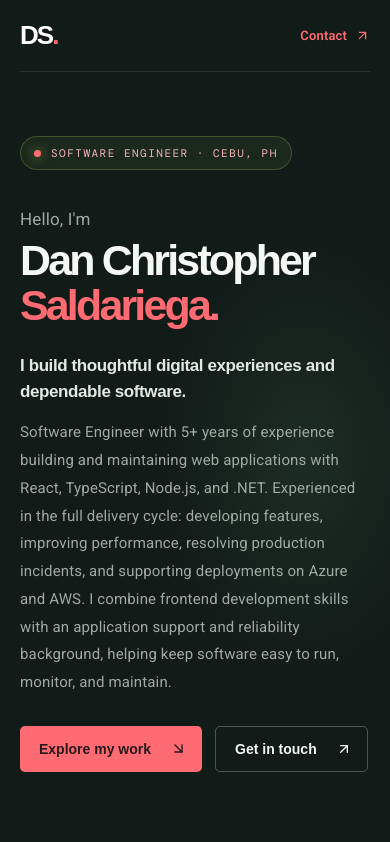
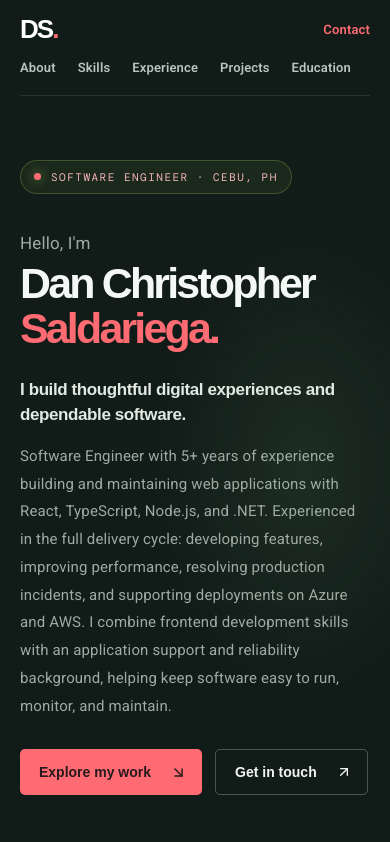
Before and after one commit to dsaldariega/my-portfolio, a Next.js app: page /my-portfolio/ in a window 390 px wide. Shown: the top 842 px of the page. Built offline with nearby package versions, Linux system fonts and the light colour scheme; what @mui/material-nextjs would draw is missing.

Commit message:
fix: keep navigation accessible on mobile

```diff
--- a/src/app/globals.css
+++ b/src/app/globals.css
@@ -214,9 +214,30 @@ button, a { -webkit-tap-highlight-color: transparent; }
 }
 @media (max-width: 650px) {
   .container { width: min(100% - 40px, 540px); }
-  .nav { height: 72px; }
-  .nav-links { display: none; }
-  .nav-contact { margin-left: auto; }
+  .nav {
+    height: auto;
+    min-height: 72px;
+    display: grid;
+    grid-template-columns: 1fr auto;
+    row-gap: 13px;
+    padding-top: 14px;
+    padding-bottom: 13px;
+  }
+  .nav-links {
+    grid-column: 1 / -1;
+    grid-row: 2;
+    display: flex;
+    width: 100%;
+    gap: 22px;
+    margin: 0;
+    padding: 0 0 4px;
+    overflow-x: auto;
+    white-space: nowrap;
+    scrollbar-width: none;
+    -webkit-overflow-scrolling: touch;
+  }
+  .nav-links::-webkit-scrollbar { display: none; }
+  .nav-contact { grid-column: 2; grid-row: 1; margin-left: 0; justify-self: end; }
   .hero-content { padding-top: 64px; padding-bottom: 35px; }
   .hero h1 { font-size: clamp(42px, 11vw, 59px); letter-spacing: -2.8px; }
   .hero-copy h2 { font-size: 17px; }
--- a/src/app/page.tsx
+++ b/src/app/page.tsx
@@ -131,7 +131,7 @@ export default function Home() {
             <a href="#education">Education</a>
           </div>
           <a className="nav-contact" href="#contact">
-            Contact <ArrowUpRight size={15} />
+            Contact
           </a>
         </nav>
 
```
